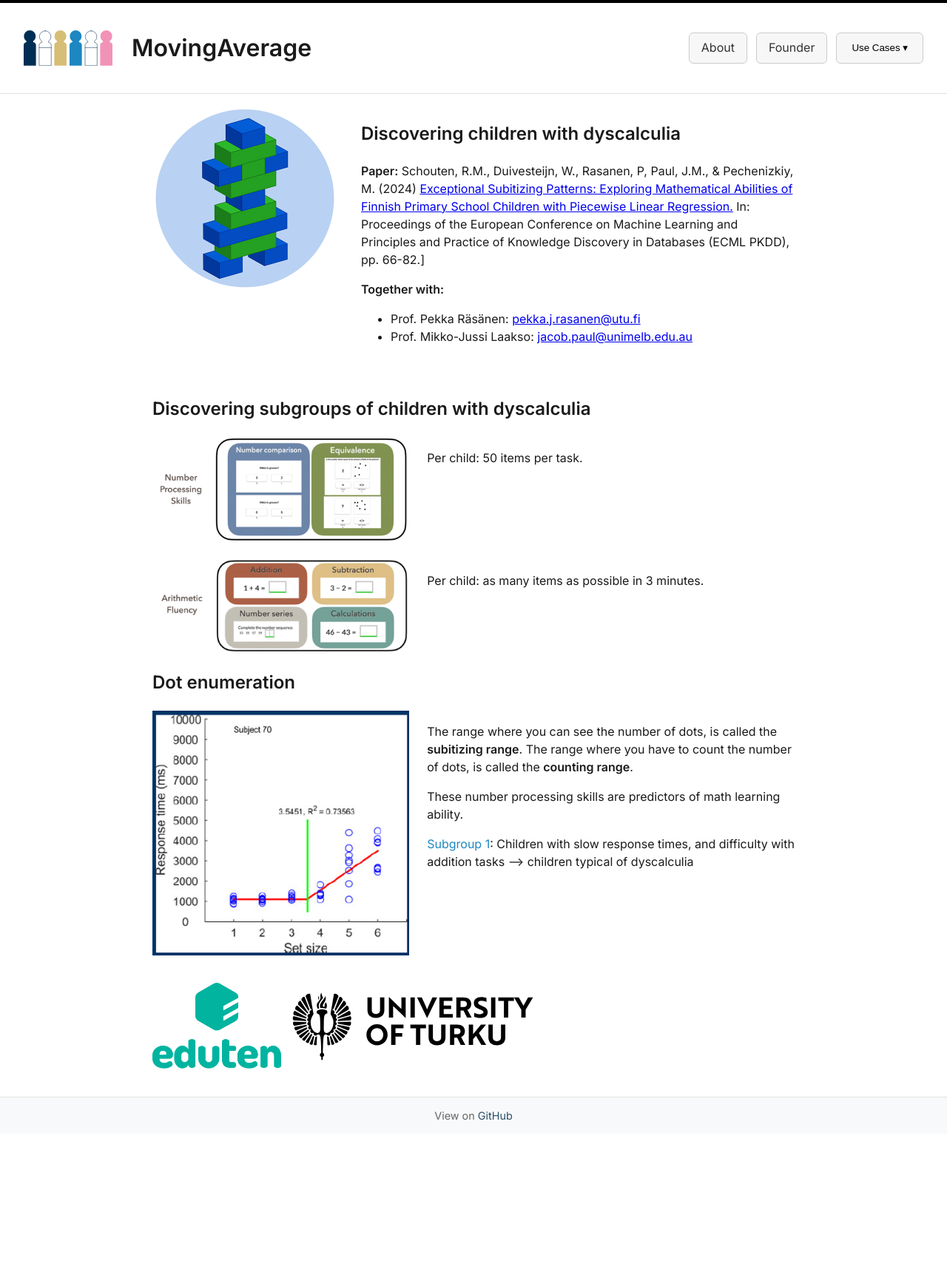
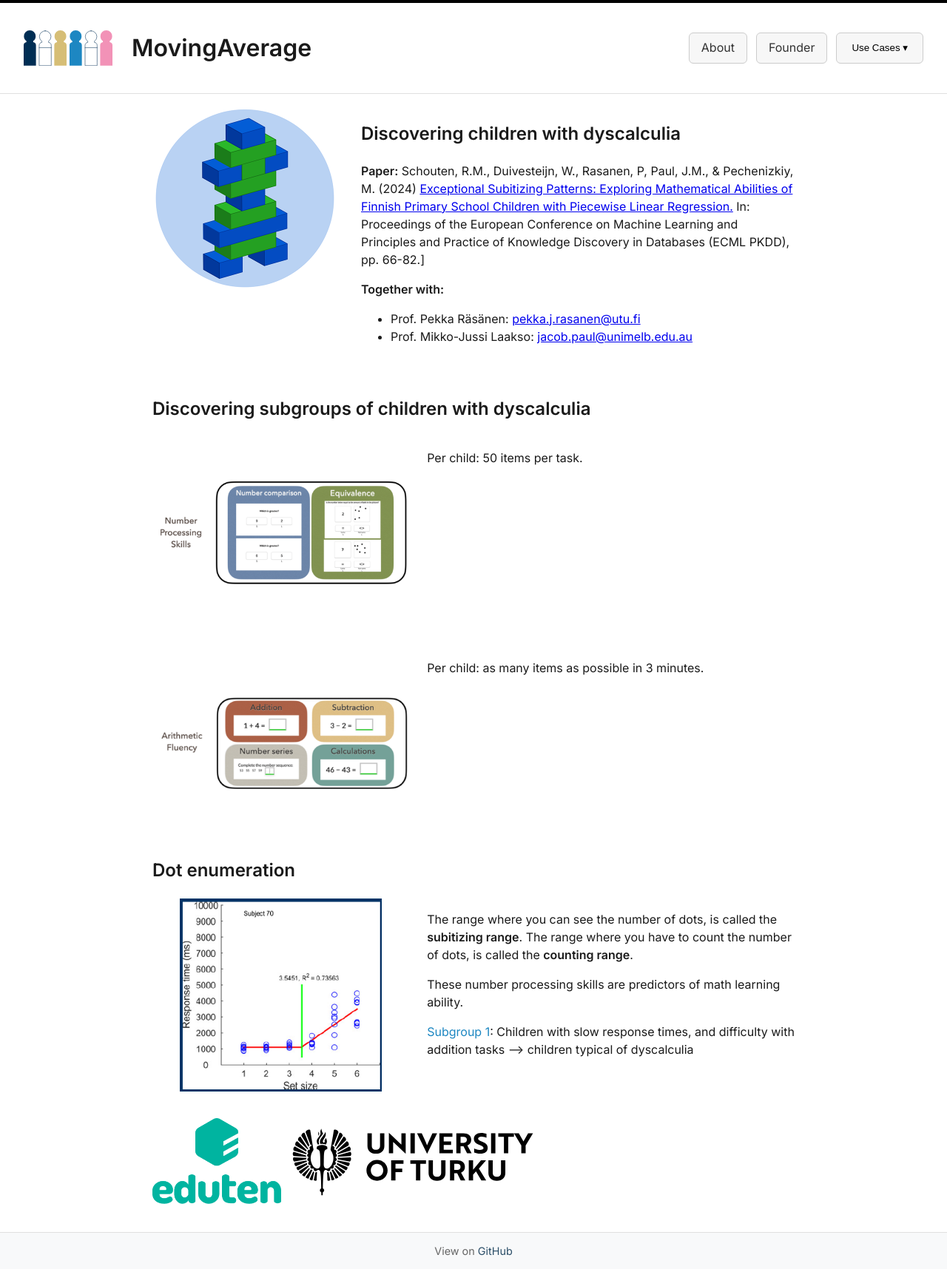
Before and after one commit to moving-average/moving-average.github.io, a Jekyll site: the page built from usecase1.markdown, in a window 1280 px wide. Shown: the whole page at 74% size. Built offline with Jekyll 4.4.1, drawn with Linux system fonts in a browser that asks for light colours; before the commit the page ends 1533 px from its top, so only the background shows below that.

Commit message:
update style.css

```diff
--- a/assets/style.css
+++ b/assets/style.css
@@ -263,8 +263,12 @@ main.page {
 
 .responsive-inline-img {
   max-width: 40%;
-  flex-shrink: 0;
+  height: auto;
+  aspect-ratio: 4 / 3;
+  object-fit: contain;
+  display: block;
 }
+
 
 /* Mobiele weergave - schermen kleiner dan 768px */
 @media (max-width: 768px) {
```
